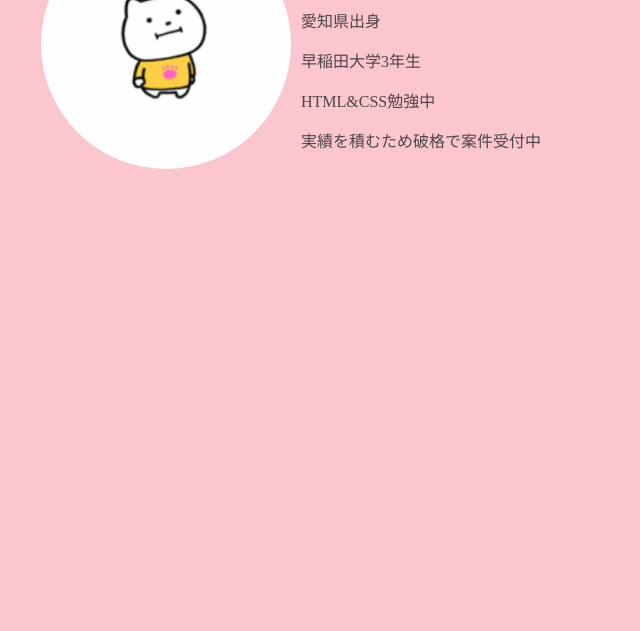
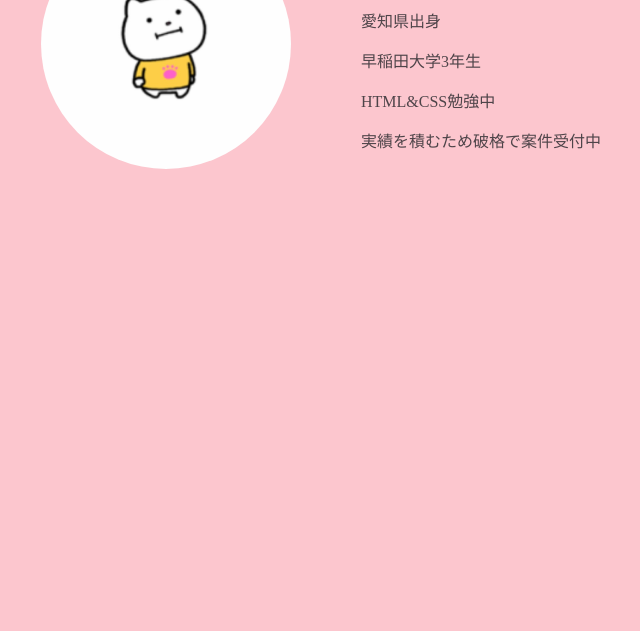
Before and after one commit to ami33/ami33.github.io, a plain HTML site: page index.html in a window 1280 px wide. Shown: the part 169-800 px from the top of the page, without its empty margins (299-939 px from the left). Drawn offline with Linux system fonts and the light colour scheme.

Commit message:
Add files via upload

```diff
--- a/style.css
+++ b/style.css
@@ -17,5 +17,5 @@ header img{
 
 .info{
   color:rgb(78, 68, 73);
-  margin-right: 100px;
+  margin-right: 40px;
 }
```
